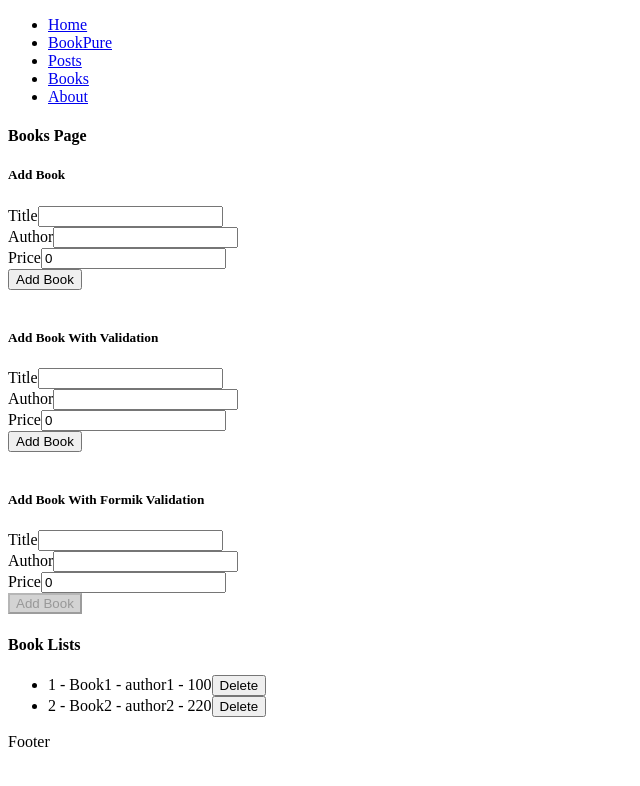
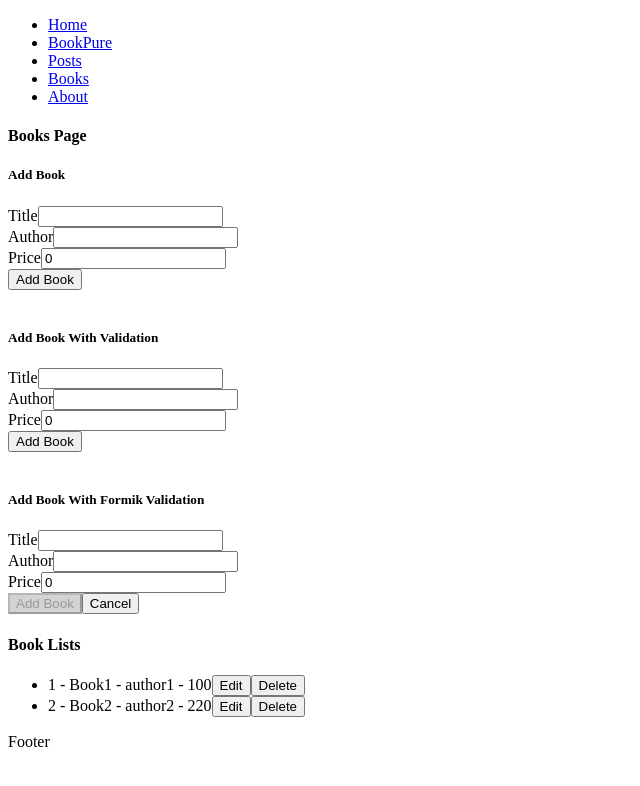
Before and after one commit to manesakae/react-redux-app, a React (Create React App) app: page /books in a window 1280 px wide. Shown: the top 786 px of the page, without its empty margins (0-640 px from the left). Built offline with nearby package versions, Linux system fonts and the light colour scheme.

Commit message:
edit book added

```diff
--- a/src/app/features/books/Books.js
+++ b/src/app/features/books/Books.js
@@ -1,10 +1,28 @@
-import React from 'react'
+import React, { createContext, useState } from 'react'
 import AddBook from './components/AddBook'
 import AddBookWithFormikValidation from './components/AddBookWithFormikValidation'
 import AddBookWithValidation from './components/AddBookWithValidation'
 import BookList from './components/BookList'
 
+export const SelectedBookContext = createContext();
+
 export default function Books() {
+    const [selectedBook, setSelectedBook] = useState({
+        title: "",
+        author: "",
+        price: 0
+    });
+    const selectBookCallback = valueFromChild => {
+        setSelectedBook(valueFromChild)
+    };
+    const onEditCancel = () => {
+        setSelectedBook({
+            title: "",
+            author: "",
+            price: 0
+        })
+    }
+
     return (
         <div>
             <h4>Books Page</h4>
@@ -12,8 +30,8 @@ export default function Books() {
             <br />
             <AddBookWithValidation />
             <br />
-            <AddBookWithFormikValidation />
-            <BookList />
+            <AddBookWithFormikValidation selectedBook={selectedBook} editCancel={onEditCancel} />
+            <BookList selectBookCallback={selectBookCallback} />
         </div>
     )
 }
--- a/src/app/features/books/components/AddBookWithFormikValidation.js
+++ b/src/app/features/books/components/AddBookWithFormikValidation.js
@@ -1,24 +1,38 @@
-import React from 'react'
+import React, { useContext, useEffect, useState } from 'react'
 import { Formik, Form, Field, ErrorMessage } from 'formik';
 import addBookSchema from '../formValidatorSchema/addbookSchema';
 import { useDispatch } from 'react-redux';
-import { bookAdd } from '../../../services/reducers/booksSlice';
+import { bookAdd, bookUpdate } from '../../../services/reducers/booksSlice';
 import { nanoid } from '@reduxjs/toolkit';
 
-const initialFormValues = {
-    title: "",
-    author: "",
-    price: 0
-}
+export default function AddBookWithFormikValidation({ selectedBook, editCancel }) {
+    const defaultFormValue = {
+        title: "",
+        author: "",
+        price: 0
+    }
+    const dispatch = useDispatch();
+    const [initialValues, setInitialValues] = useState(defaultFormValue)
+    const [isAddMode, setIsAddMode] = useState(true)
 
-export default function AddBookWithFormikValidation() {
-    const dispatch = useDispatch();
+    useEffect(() => {
+        setIsAddMode(selectedBook?.id ? false : true)
+        const initialFormValues = selectedBook?.id ? selectedBook : defaultFormValue;
+        setInitialValues(initialFormValues)
+    }, [selectedBook])
+
+
     return (
         <Formik
-            initialValues={initialFormValues}
+            initialValues={initialValues}
+            enableReinitialize={true}
             validationSchema={addBookSchema}
             onSubmit={(values, { resetForm }) => {
-                dispatch(bookAdd({ ...values, id: nanoid() }));
+                if (isAddMode) {
+                    dispatch(bookAdd({ ...values, id: nanoid() }));
+                } else {
+                    dispatch(bookUpdate({ ...values }));
+                }
                 resetForm();
             }}
         >
@@ -26,7 +40,7 @@ export default function AddBookWithFormikValidation() {
                 const { errors, touched, isValid, dirty } = formik;
                 return (
                     <div>
-                        <h5>Add Book With Formik Validation</h5>
+                        <h5>{isAddMode ? "Add" : "Edit"} Book With Formik Validation</h5>
                         <Form>
                             <div>
                                 <label> Title
@@ -48,7 +62,13 @@ export default function AddBookWithFormikValidation() {
                             </div>
                             <button type="submit"
                                 className={!(dirty && isValid) ? "disabled-btn" : ""}
-                                disabled={!(dirty && isValid)}>Add Book</button>
+                                disabled={!(dirty && isValid)}>{isAddMode ? "Add" : "Edit"} Book</button>
+                            <button type="btn" onClick={() => {
+                                formik.resetForm()
+                                editCancel()
+                            }
+
+                            }>Cancel</button>
                         </Form>
                     </div>
                 );
--- a/src/app/features/books/components/BookCard.js
+++ b/src/app/features/books/components/BookCard.js
@@ -2,10 +2,13 @@ import React from 'react'
 import { useDispatch } from 'react-redux'
 import { bookDelete } from '../../../services/reducers/booksSlice';
 
-function BookCard({ book }) {
+function BookCard({ book, selectBookCallback }) {
     const dispatch = useDispatch();
     const deleteBook = () => {
         dispatch(bookDelete(book.id))
+    }
+    const editBook = () => {
+        selectBookCallback(book)
     }
     return (
         <li>
@@ -13,6 +16,7 @@ function BookCard({ book }) {
             <span>{book.title} - </span>
             <span>{book.author} - </span>
             <span>{book.price}</span>
+            <button type="button" onClick={editBook}>Edit</button>
             <button type="button" onClick={deleteBook}>Delete</button>
         </li>
     )
--- a/src/app/features/books/components/BookList.js
+++ b/src/app/features/books/components/BookList.js
@@ -2,7 +2,7 @@ import React from 'react'
 import { useSelector } from 'react-redux';
 import BookCard from './BookCard';
 
-export default function BookList() {
+export default function BookList({ selectBookCallback }) {
     const books = useSelector(state => state.books);
 
     return (
@@ -10,7 +10,7 @@ export default function BookList() {
             <h4>Book Lists </h4>
             <ul>
                 {books.map((book) => {
-                    return <BookCard key={book.id} book={book} />
+                    return <BookCard key={book.id} book={book} selectBookCallback={selectBookCallback} />
                 })}
             </ul>
         </div>
--- a/src/app/pages/About.js
+++ b/src/app/pages/About.js
@@ -4,7 +4,7 @@ function About() {
     return (
         <div>
             <h4>About Page</h4>
-            todo:  architechture , edit form, design
+            todo: design
         </div>
     )
 }
--- a/src/app/services/reducers/booksSlice.js
+++ b/src/app/services/reducers/booksSlice.js
@@ -27,9 +27,16 @@ const booksSlice = createSlice({
         bookDelete(state, action) {
             const { payload: id } = action;
             return state.filter(book => book.id !== id)
+        },
+        bookUpdate(state, action) {
+            const { payload: updatedBook } = action
+            return state.map((book) => {
+                if (book.id === updatedBook.id) return { ...book, ...updatedBook };
+                else return book;
+            });
         }
     }
 });
 
-export const { bookAdd, bookDelete } = booksSlice.actions
+export const { bookAdd, bookDelete, bookUpdate } = booksSlice.actions
 export default booksSlice.reducer
```
Also changed, not shown: src/app/routes/index.js (deleted).
